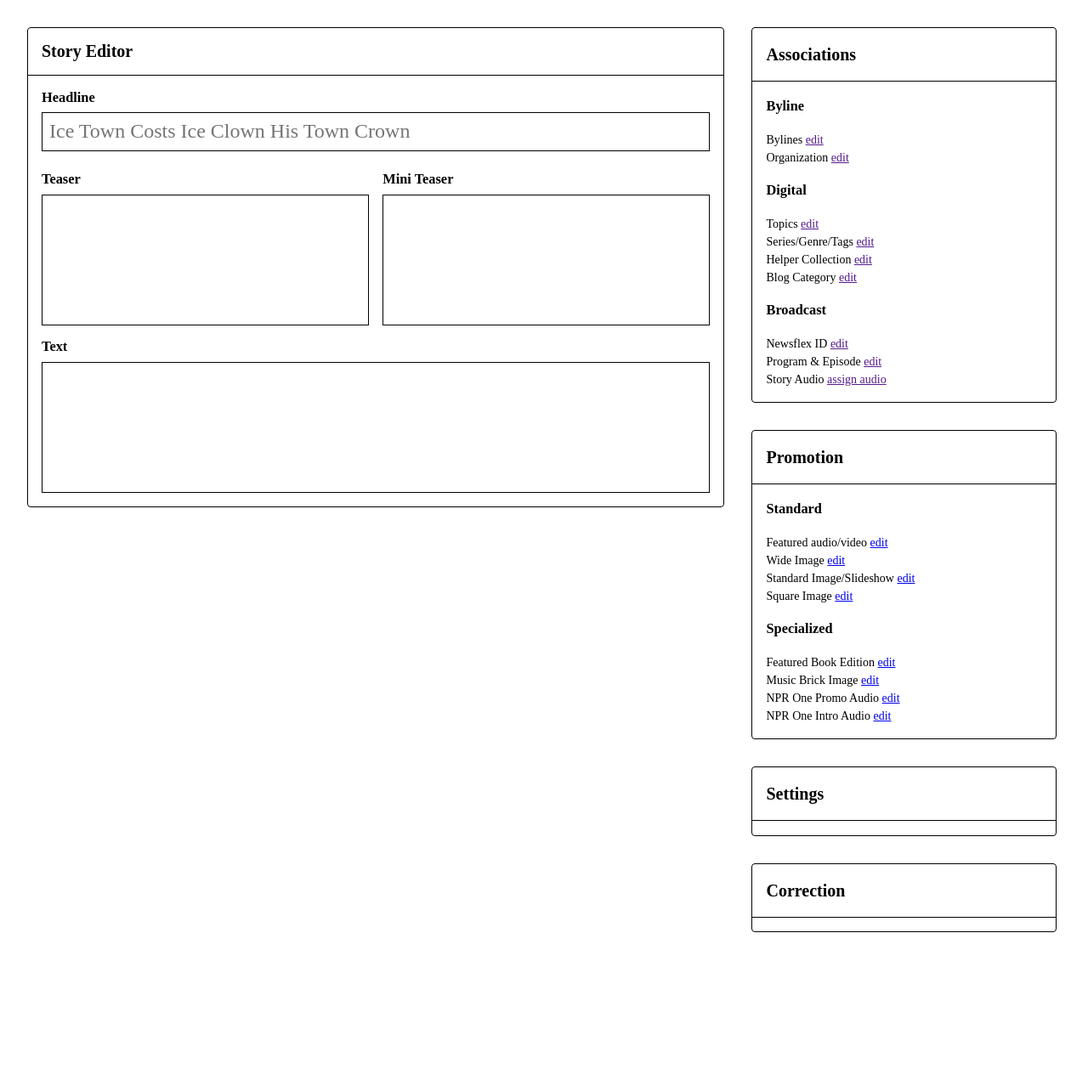
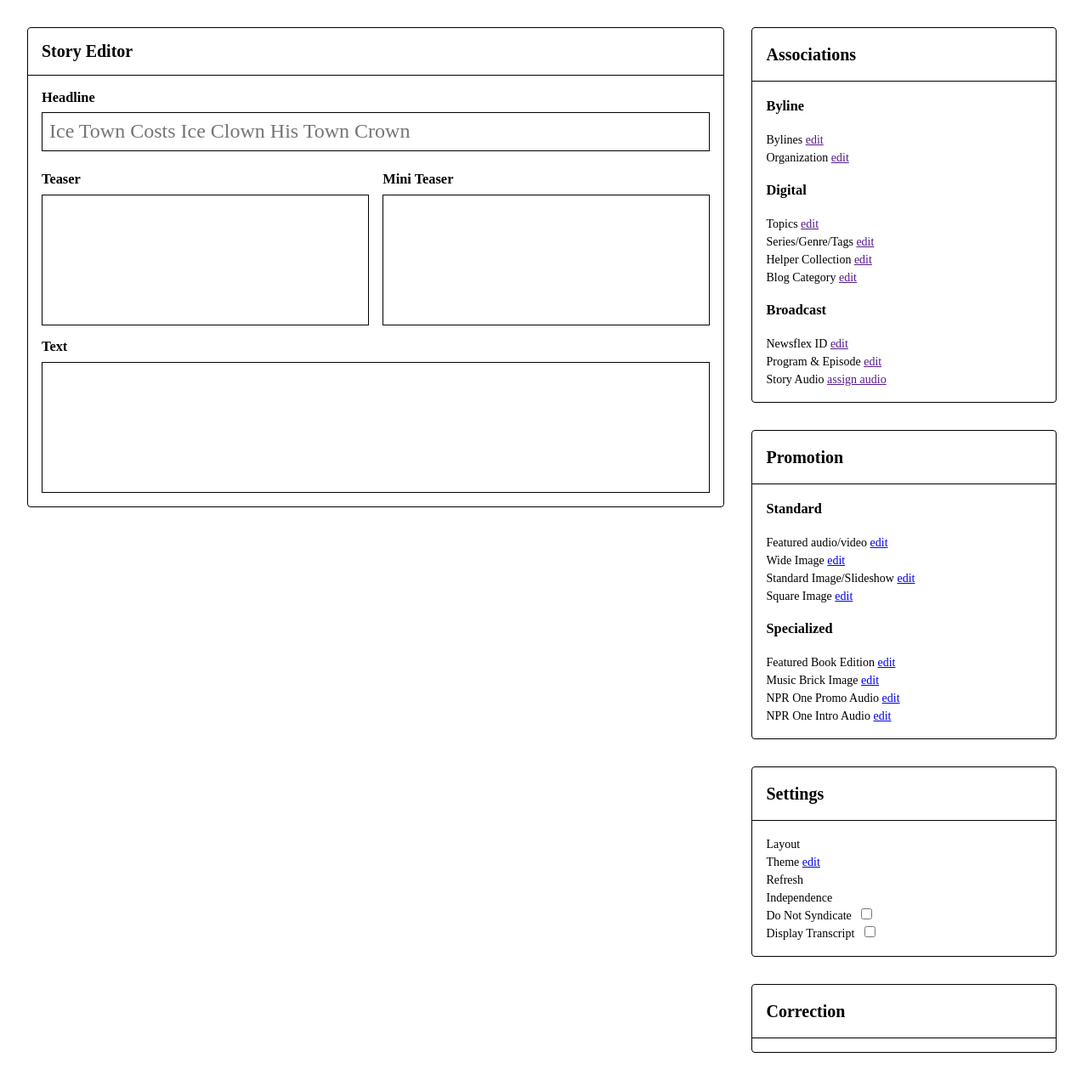
Before and after one commit to joshosbrn/seamus-associations, a Jekyll site: the page built from index.html, in a window 1280 px wide. Shown: the whole page at 85% size. Built offline with Jekyll 4.4.1, drawn with Linux system fonts in a browser that asks for light colours; nearby versions of some CDN libraries; before the commit the page ends 1129 px from its top, so only the background shows below that.

Commit message:
image updates, settings, overlay fixes

```diff
--- a/_includes/photo-overlay.html
+++ b/_includes/photo-overlay.html
@@ -1,7 +1,7 @@
 <div class="fixed bg-black-50 w-100 h-100">
   <div class="bg-white w-50 center-ab pa4">
     <h2 class="mt0 pt0 fl">Wide Image</h2>
-    <a class="cursor-pointer" href="#" onclick="toggle_visibility('photo-overlay');"><img class="fr w1" src="{{ site.baseurl }}/images/close.svg"></a>
+    <a class="cursor-pointer" href="#" onclick="toggle_visibility('photo-overlay');"><img class="fr w1" src="{{ site.baseurl }}/images/close.png"></a>
     {% include photo-chooser.html %}
     <p class="mb0 pb0">or <a href="">add a new asset</a></p>
   </div>
--- /dev/null
+++ b/_includes/settings.html
@@ -0,0 +1,8 @@
+<ul class="list pl0">
+  <li class="">Layout</li>
+  <li class="">Theme <a href="#">edit</a></li>
+  <li class="">Refresh</li>
+  <li class="">Independence</li>
+  <li class="">Do Not Syndicate <input class="ml2" type="checkbox"></li>
+  <li class="">Display Transcript <input class="ml2" type="checkbox"></li>
+</ul>
--- a/index.html
+++ b/index.html
@@ -1,7 +1,7 @@
 ---
 layout: default
 ---
-
+<!-- Various overlays that are hidden until their respective 'edit' links are clicked -->
 <div id="photo-overlay" class="dn">{% include photo-overlay.html %}</div>
 
 <div class="f6">
@@ -45,18 +45,18 @@
       <div class="ma3">
         <h3>Standard</h3>
         <ul class="list pl0">
-        <li class="">Featured audio/video <a class="cursor-pointer" href="#" onclick="toggle_visibility('photo-overlay');">edit</a></li>
-        <li>Wide Image <a class="cursor-pointer" href="#" onclick="toggle_visibility('photo-overlay');">edit</a></li>
-        <li>Standard Image/Slideshow <a class="cursor-pointer" href="#" onclick="toggle_visibility('photo-overlay');">edit</a></li>
-        <li>Square Image <a class="cursor-pointer" href="#" onclick="toggle_visibility('photo-overlay');">edit</a></li>
+          <li class="">Featured audio/video <a href="#" onclick="toggle_visibility('photo-overlay');">edit</a></li>
+          <li>Wide Image <a href="#" onclick="toggle_visibility('photo-overlay');">edit</a></li>
+          <li>Standard Image/Slideshow <a href="#" onclick="toggle_visibility('photo-overlay');">edit</a></li>
+          <li>Square Image <a href="#" onclick="toggle_visibility('photo-overlay');">edit</a></li>
         </ul>
 
         <h3>Specialized</h3>
         <ul class="list pl0">
-        <li class="">Featured Book Edition <a class="cursor-pointer" href="#" onclick="toggle_visibility('photo-overlay');">edit</a></li>
-        <li class="">Music Brick Image <a class="cursor-pointer" href="#" onclick="toggle_visibility('photo-overlay');">edit</a></li>
-        <li class="">NPR One Promo Audio <a class="cursor-pointer" href="#" onclick="toggle_visibility('photo-overlay');">edit</a></li>
-        <li class="">NPR One Intro Audio <a class="cursor-pointer" href="#" onclick="toggle_visibility('photo-overlay');">edit</a></li>
+          <li class="">Featured Book Edition <a href="#" onclick="toggle_visibility('photo-overlay');">edit</a></li>
+          <li class="">Music Brick Image <a href="#" onclick="toggle_visibility('photo-overlay');">edit</a></li>
+          <li class="">NPR One Promo Audio <a href="#" onclick="toggle_visibility('photo-overlay');">edit</a></li>
+          <li class="">NPR One Intro Audio <a href="#" onclick="toggle_visibility('photo-overlay');">edit</a></li>
         </ul>
 
       </div>
@@ -66,6 +66,7 @@
     <div class="ma4 lh-copy ba br2">
       <h2 class="mt0 bb pa3 f4">Settings</h2>
       <div class="ma3">
+        {% include settings.html %}
       </div>
     </div>
 
```
Also changed, not shown: images/close.png (added). Lines whose indentation alone changed are shown as unchanged.
